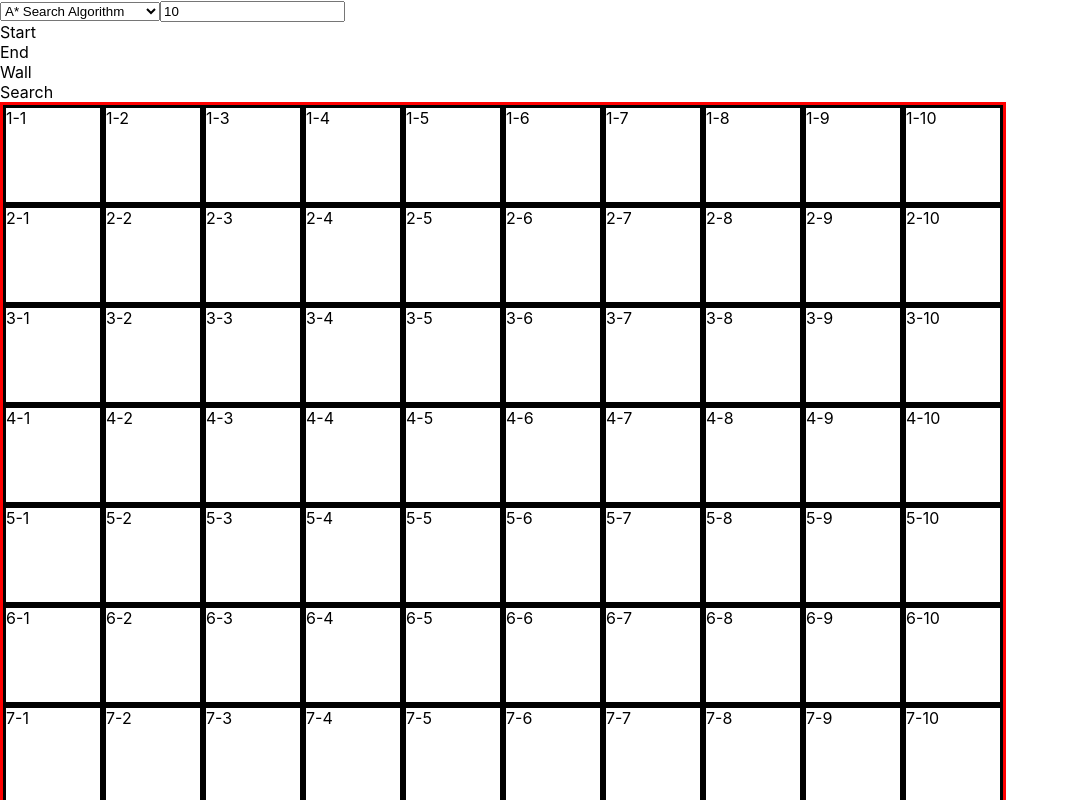
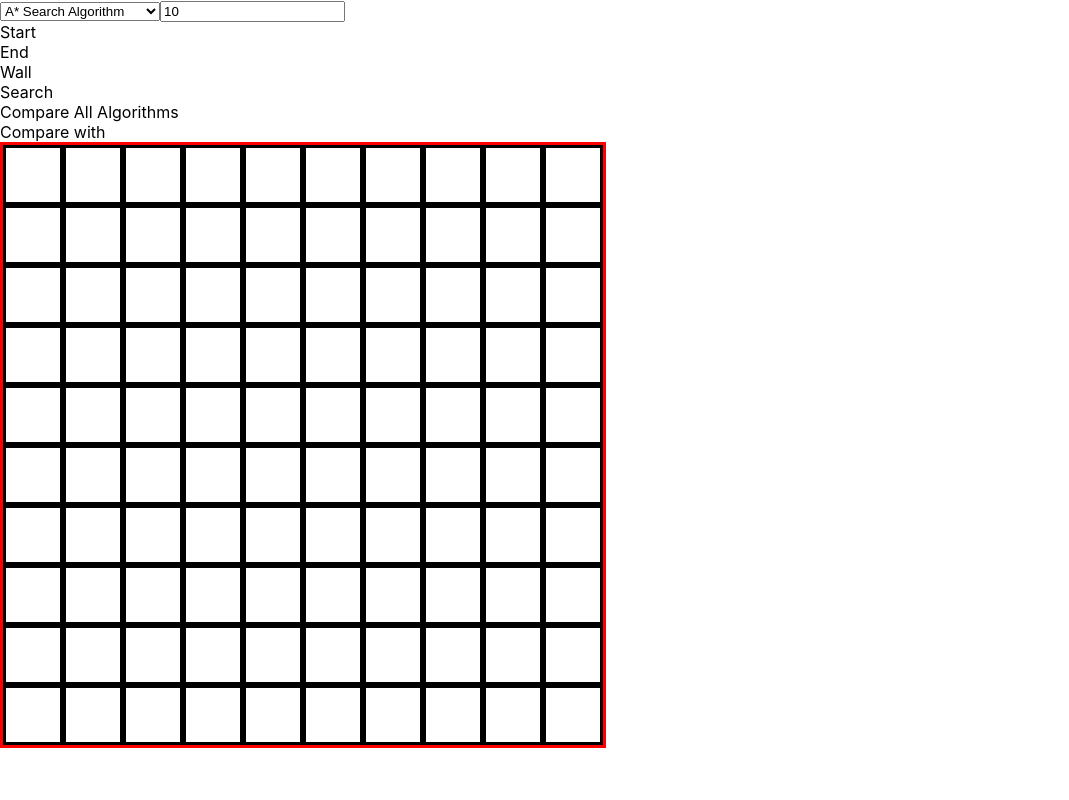
Before and after one commit to im-cabbage/AstarPathfinder, a React (Create React App) app: page / in a window 1280 px wide. Shown: the top 800 px of the page, without its empty margins (0-1069 px from the left). Built offline with nearby package versions, Linux system fonts and the light colour scheme.

Commit message:
added feature to compare all 4 algorithms at once

```diff
--- a/src/aStarPathfinder/aStarPathfinder.css
+++ b/src/aStarPathfinder/aStarPathfinder.css
@@ -1,10 +1,15 @@
+#grids {
+    display: flex;
+    flex-wrap: wrap;
+}
+
 .selected {
     background-color: greenyellow;
 }
 
 .grid {
-    height: 1000px;
-    width: 1000px;
+    height: 600px;
+    width: 600px;
     display: grid;
     border: solid red;
     grid-template-rows: repeat( var(--gridSize, 10), 1fr);
--- a/src/aStarPathfinder/cell.js
+++ b/src/aStarPathfinder/cell.js
@@ -66,7 +66,7 @@ export default function Cell({
         }
       }}
     >
-      {id}
+      {/* {id} */}
       <div className={parentIndicatorClassNames}></div>
       <div className="gCost">{gCost}</div>
       <div className="hCost">{hCost}</div>
--- a/src/aStarPathfinder/grid.js
+++ b/src/aStarPathfinder/grid.js
@@ -144,7 +144,7 @@ export default function Grid({
   }
 
   return (
-    <>
+    <div id={"gridSection-" + gridID}>
       <div
         id={"grid-" + gridID}
         className="grid"
@@ -199,6 +199,6 @@ export default function Grid({
       <div className={completedSearch ? "timer" : "timer hidden"}>
         Completed in: {searchTime}ms
       </div>
-    </>
+    </div>
   );
 }
--- a/src/aStarPathfinder/settingsPanel.js
+++ b/src/aStarPathfinder/settingsPanel.js
@@ -88,9 +88,12 @@ export default function SettingsPanel() {
   let searchTimeStart;
   const [startNodeRow, startNodeColumn] = startNodeID.split("-");
   const [endNodeRow, endNodeColumn] = endNodeID.split("-");
+  const weightedAlgorithms = ["astar", "dijkstras"];
+  const unWeightedAlgorithms = ["bfs", "dfs"];
+  const [compareAllMode, setCompareAllMode] = useState(false);
 
   function initGrids() {
-    gridSnapshotsRef.current = [[]];
+    gridSnapshotsRef.current = [[], [], [], []];
     autoplayersRef.current = [[]];
 
     return [new GridObject(settings.gridSize, selectedAlgorithm)];
@@ -124,8 +127,38 @@ export default function SettingsPanel() {
     }
   }
 
-  //get back
+  //fix
+  function toggleCompareAllMode() {
+    let algorithmOrder;
+    setCompareAllMode(!compareAllMode);
+
+    if (compareAllMode) {
+      switch (selectedAlgorithm) {
+        case "astar":
+          algorithmOrder = ["dijkstras", "bfs", "dfs"];
+          setGrids([...grids, ...algorithmOrder.map((algorithm) => new GridObject(settings.gridSize, algorithm))]);
+          break;
+        case "dijkstras":
+          algorithmOrder = ["astar", "bfs", "dfs"];
+          setGrids([...grids, ...algorithmOrder.map((algorithm) => new GridObject(settings.gridSize, algorithm))]);
+          break;
+        case "bfs":
+          algorithmOrder = ["dfs", "astar", "dijkstras"];
+          setGrids([...grids, ...algorithmOrder.map((algorithm) => new GridObject(settings.gridSize, algorithm))]);
+          break;
+        case "dfs":
+          algorithmOrder = ["bfs", "astar", "dijkstras"];
+          setGrids([...grids, ...algorithmOrder.map((algorithm) => new GridObject(settings.gridSize, algorithm))]);
+          break;
+        default:
+          break;
+      }
+    }
+  }
+
+  //fix
   function handleChangeAlgorithm(newAlgorithm) {
+    //handle changing all 4 grids algorithm
     setSelectedAlgorithm(newAlgorithm);
     setGrids(grids.map((grid, gridIndex) => {
       if (gridIndex === 0) {
@@ -191,13 +224,20 @@ export default function SettingsPanel() {
   function setGrid(gridIndexParam, newGridStructureArray, searchTime) {
     const completedSearch = true;
 
-    setGrids(grids.map((grid, gridIndex) => {
+    setGrids(grids => grids.map((grid, gridIndex) => {
       if (gridIndex === gridIndexParam) {
         return new GridObject(grid.gridSize, grid.algorithm, newGridStructureArray, completedSearch, searchTime);
       } else {
         return grid;
       }
     }))
+  }
+
+  function setPathFromStartingNodeArray(tempGridStructureArray, row, column, parentNodeID) {
+    const currentNode = tempGridStructureArray[row - 1][column - 1];
+    const [ parentRow, parentColumn ] = parentNodeID.split("-");
+    const parentNodePathFromStartingNode = tempGridStructureArray[parentRow - 1][parentColumn - 1].pathFromStartingNode;
+    currentNode.pathFromStartingNode = [...parentNodePathFromStartingNode, parentNodeID];
   }
 
   function updateTempGridStructureArray( tempGridStructureArray, isSearchCompleted, openList, visitedList, currentNode) {
@@ -421,9 +461,8 @@ export default function SettingsPanel() {
     function setCosts(row, column, parentNodeID) { //set f_cost, g_cost, h_cost for neighbour
       //add parentNode as parent into pathFromStartingNode before calling getGcost func
       const currentNode = tempGridStructureArray[row - 1][column - 1];
-      const [ parentRow, parentColumn ] = parentNodeID.split("-");
-      const parentNodePathFromStartingNode = tempGridStructureArray[parentRow - 1][parentColumn - 1].pathFromStartingNode;
-      currentNode.pathFromStartingNode = [...parentNodePathFromStartingNode, parentNodeID];
+
+      setPathFromStartingNodeArray(tempGridStructureArray, row, column, parentNodeID);
 
       const [fCost, gCost, hCost] = getCosts(row, column, parentNodeID);
 
@@ -643,9 +682,8 @@ export default function SettingsPanel() {
 
     function setAcost(row, column, parentNodeID) {
       const currentNode = tempGridStructureArray[row - 1][column - 1];
-      const [ parentRow, parentColumn ] = parentNodeID.split("-");
-      const parentNodePathFromStartingNode = tempGridStructureArray[parentRow - 1][parentColumn - 1].pathFromStartingNode;
-      currentNode.pathFromStartingNode = [...parentNodePathFromStartingNode, parentNodeID];
+
+      setPathFromStartingNodeArray(tempGridStructureArray, row, column, parentNodeID);
 
       currentNode.a_cost = getAcost(row, column, parentNodeID);
     }
@@ -805,6 +843,8 @@ export default function SettingsPanel() {
 
         queue.push(tempGridStructureArray[row_to_be_searched - 1][column_to_be_searched - 1]);
 
+        setPathFromStartingNodeArray(tempGridStructureArray, row_to_be_searched, column_to_be_searched, currentNode.id); //set parent
+
         updateTempGridStructureArray(tempGridStructureArray, isSearchCompleted, queue, visitedList, currentNode);
         takeGridSnapshot(gridIndex, tempGridStructureArray); //add snapshot for the iteration feature
       })
@@ -878,6 +918,8 @@ export default function SettingsPanel() {
           return;
 
         stack.push(tempGridStructureArray[row_to_be_searched - 1][column_to_be_searched - 1]);
+
+        setPathFromStartingNodeArray(tempGridStructureArray, row_to_be_searched, column_to_be_searched, currentNode.id); //set parent
 
         updateTempGridStructureArray(tempGridStructureArray, isSearchCompleted, stack, visitedList, currentNode);
         takeGridSnapshot(gridIndex, tempGridStructureArray); //add snapshot for the iteration feature
@@ -1033,16 +1075,23 @@ export default function SettingsPanel() {
             }}>
             Search
           </div>
+          <div id="compareAll" onClick={() => toggleCompareAllMode()}>
+            Compare All Algorithms
+          </div>
+          <div id="compareSame">
+            Compare with {weightedAlgorithms.includes(grids[0].algorithm)}
+          </div>
         </div>
       </div>
 
+      <div id="grids">
         {grids.map((gridObject, gridIndex) => {
           const gridStructureArray = gridObject.gridStructureArray;
           const algorithm = gridObject.algorithm;
           const completedSearch = gridObject.completedSearch;
           const snapshotIndex = gridObject.snapshotIndex;
           const searchTime = gridObject.searchTime;
-        const autoplayer = autoplayers[gridIndex]
+          const autoplayer = autoplayers[gridIndex];
 
           return (
             <Grid
@@ -1068,6 +1117,7 @@ export default function SettingsPanel() {
             )
           })
         }
+      </div>
     </>
   );
 }
```
Also changed, not shown: 1 other file (tests, documents, lock files or other folders). Lines whose indentation alone changed are shown as unchanged.
